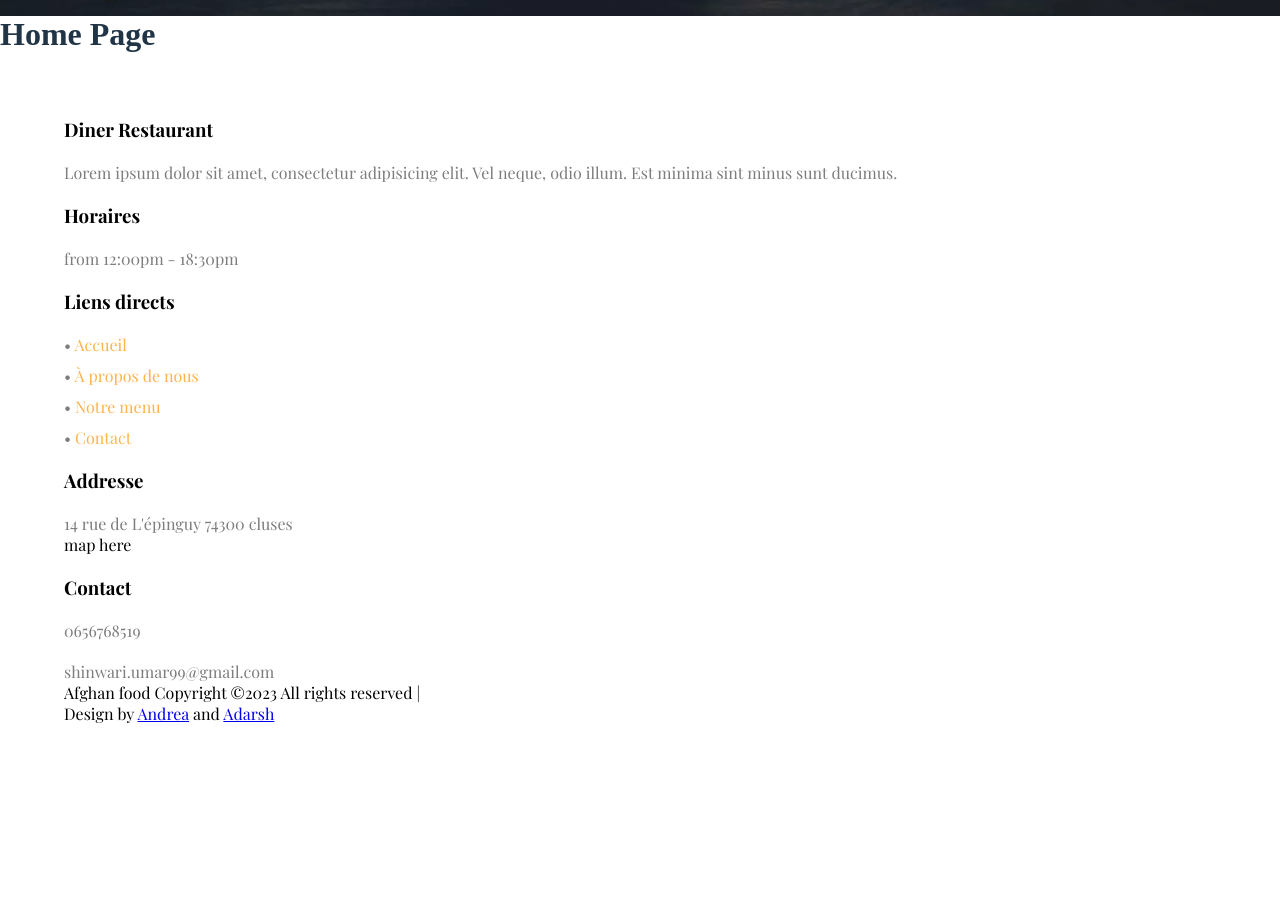
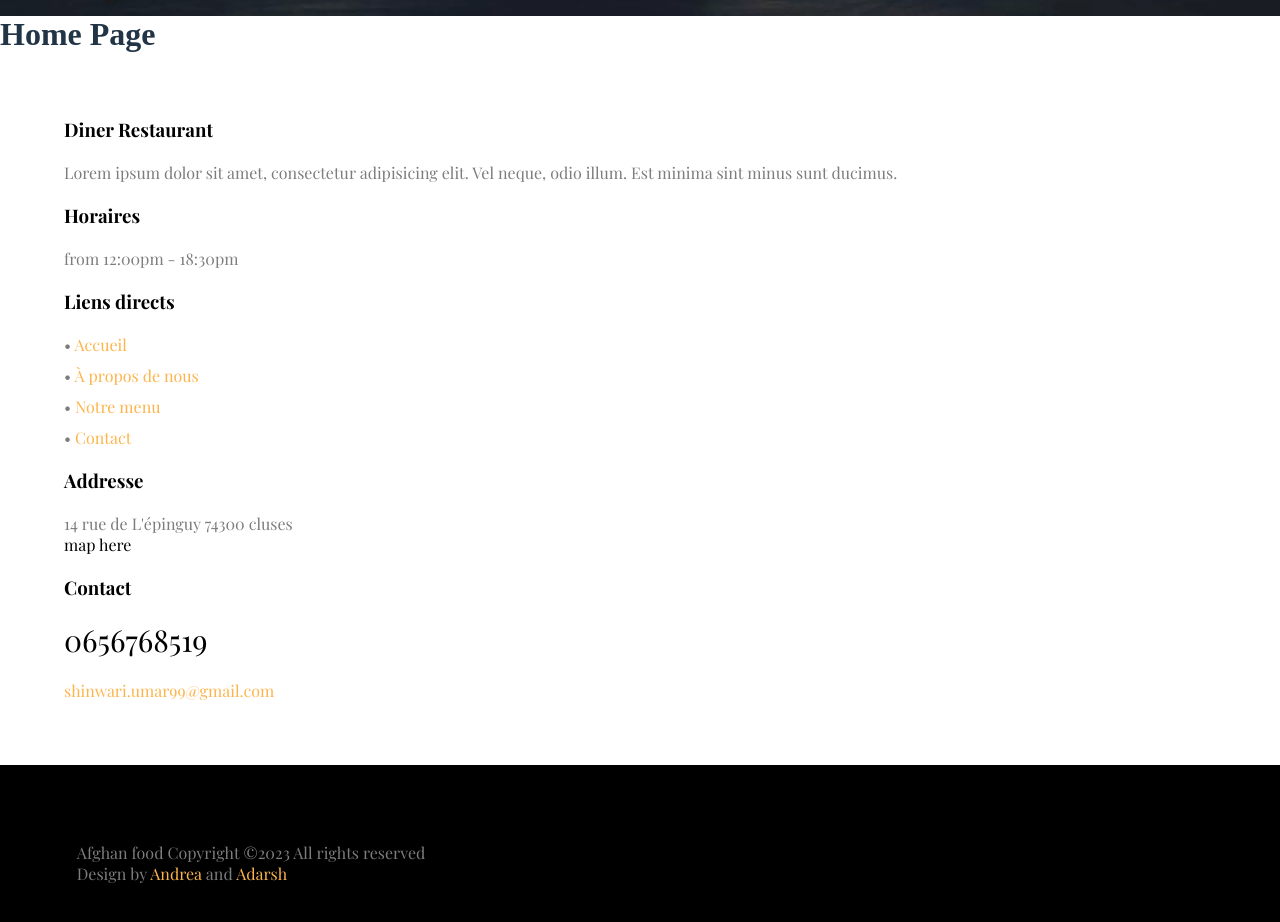
Before and after one commit to rivasbolinga/Afghan-Restaurant, a React app: page / in a window 1280 px wide. Shown: the part 784-1706 px from the top of the page. Before the commit the page ends 1572 px from the top, so only its background shows below. Built offline with nearby package versions, Linux system fonts and the light colour scheme; the HTML template or start-up script is replaced by a standard one.

Commit message:
Style footer part 2

```diff
--- a/src/components/Footer.jsx
+++ b/src/components/Footer.jsx
@@ -50,12 +50,12 @@ const Footer = () => {
         </div>
         <div className="footer-item">
           <h3 className="footer-title">Contact</h3>
-          <p className="footer-text">0656768519</p>
-          <p className="footer-text">shinwari.umar99@gmail.com</p>
+          <p className="footer-text phone-footer">0656768519</p>
+          <p className="footer-text email-footer">shinwari.umar99@gmail.com</p>
         </div>
       </div>
       <div className="copyright-container">
-        Afghan food Copyright ©2023 All rights reserved |{' '}
+        Afghan food Copyright ©2023 All rights reserved {' '}
         <div>
           Design by{' '}
           <a
--- a/src/styles/footer.scss
+++ b/src/styles/footer.scss
@@ -6,7 +6,7 @@ footer {
   font-family: $playfair;
   color:$black;
   font-weight: 300;
-  padding: 5%;
+
 }
 
 .footer-container {
@@ -14,6 +14,7 @@ footer {
   flex-direction: column;
   justify-content: center;
   gap: 20px;
+  padding: 5%;
 }
 
 .footer-title {
@@ -45,3 +46,23 @@ footer {
 .span-bullet {
   color: $grey;
 }
+
+.email-footer {
+  color: $orange;
+}
+
+.phone-footer {
+  font-size: 30px;
+  color: $black;
+}
+
+.copyright-container {
+  background-color: $black;
+  color: $grey;
+  padding: 6%;
+}
+
+.copyright-container a {
+  color: $orange;
+  text-decoration: none;
+}
```
